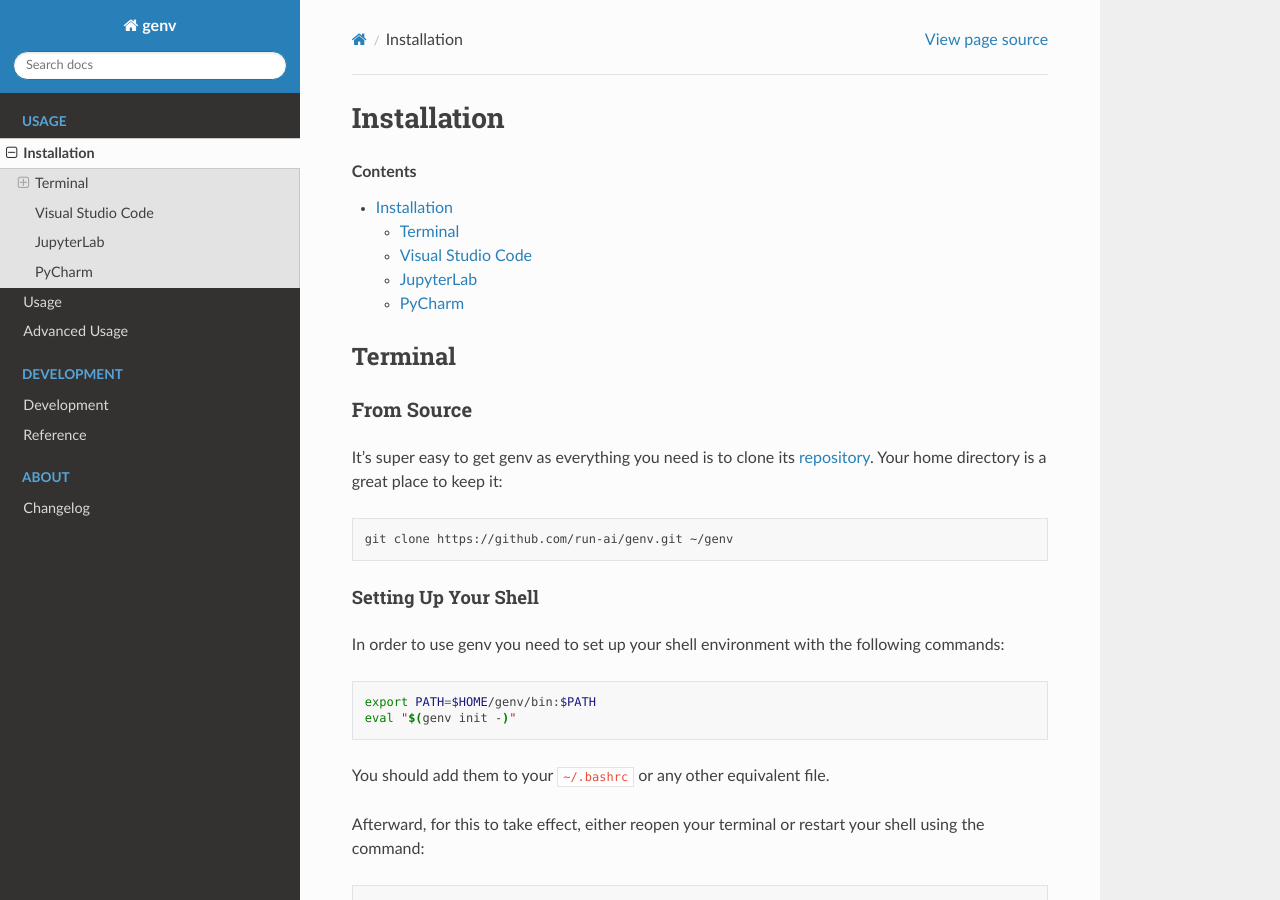
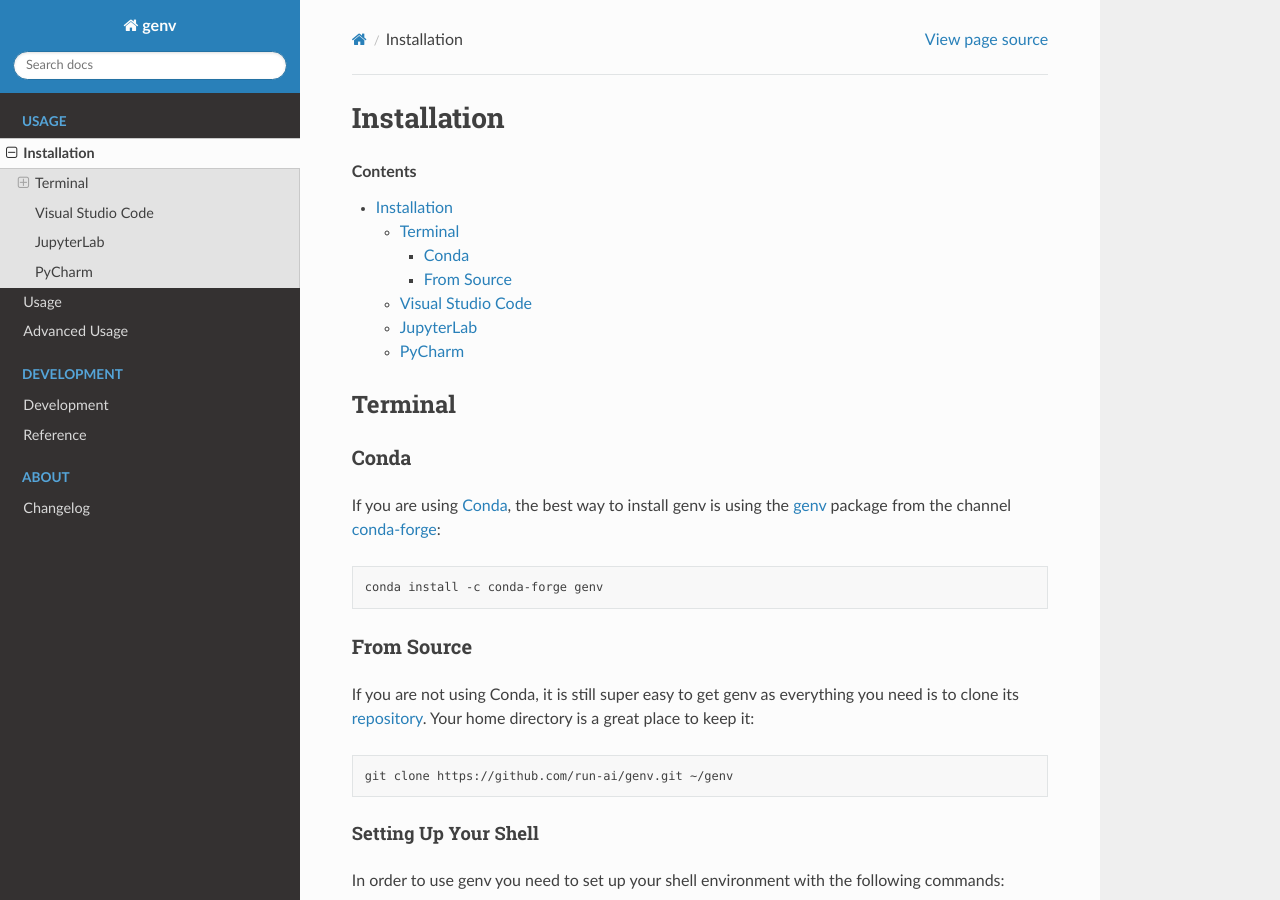
Before and after one commit to run-ai/genv, a Sphinx documentation site: the page built from docs/source/usage/installation.rst, in a window 1280 px wide and 900 px high. Built offline with Sphinx 7.4.7 and the Read the Docs theme 2.0.0, drawn with Linux system fonts in a browser that asks for light colours.

Commit message:
Documented Conda installation

```diff
--- a/docs/source/usage/installation.rst
+++ b/docs/source/usage/installation.rst
@@ -2,15 +2,23 @@ Installation
 ============
 
 .. contents::
-   :depth: 2
+   :depth: 3
    :backlinks: none
 
 Terminal
 --------
 
+Conda
+^^^^^
+If you are using `Conda <https://docs.conda.io/en/latest/>`__, the best way to install genv is using the `genv <https://anaconda.org/conda-forge/genv>`__ package from the channel `conda-forge <https://conda-forge.org/>`__:
+
+.. code-block:: shell
+
+   conda install -c conda-forge genv
+
 From Source
 ^^^^^^^^^^^
-It's super easy to get genv as everything you need is to clone its `repository <https://www.github.com/run-ai/genv>`__.
+If you are not using Conda, it is still super easy to get genv as everything you need is to clone its `repository <https://www.github.com/run-ai/genv>`__.
 Your home directory is a great place to keep it:
 
 .. code-block:: shell
```
